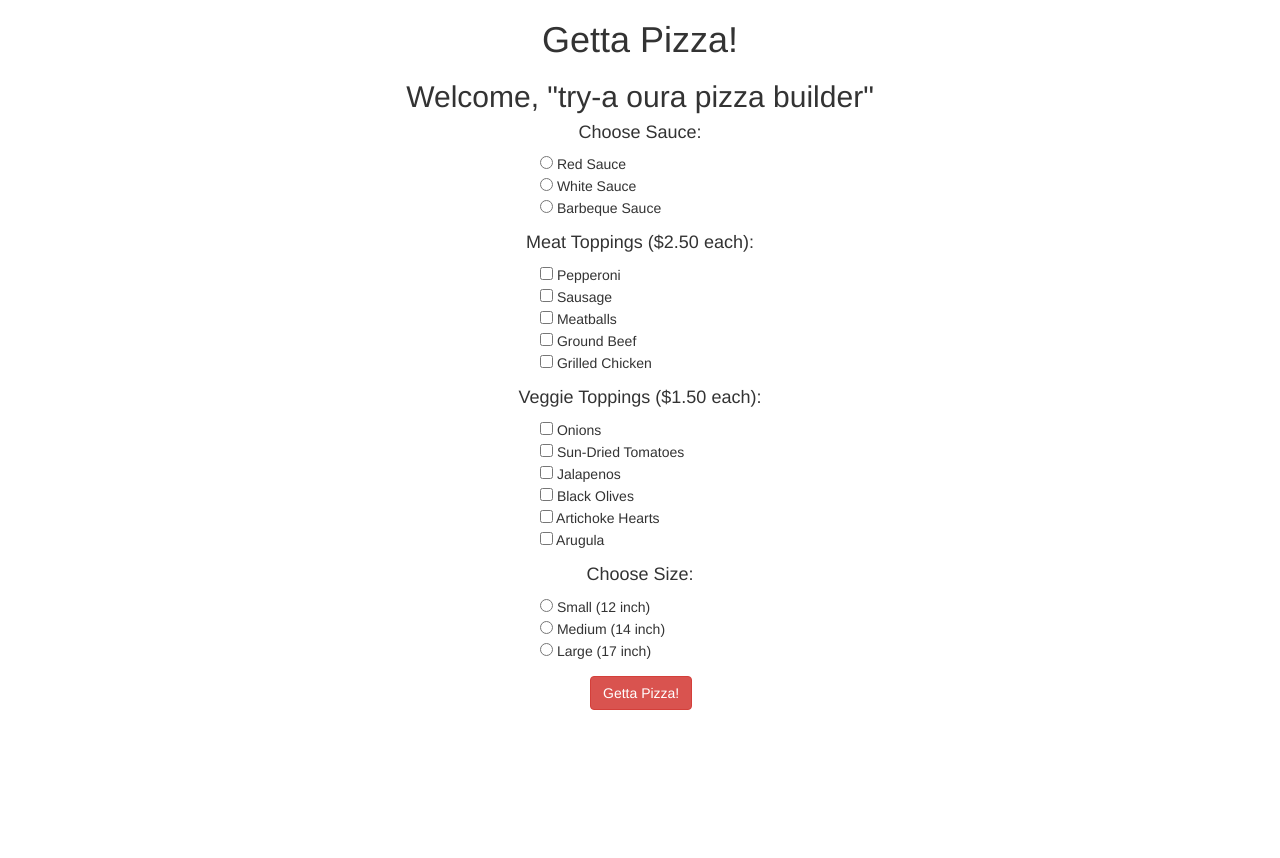
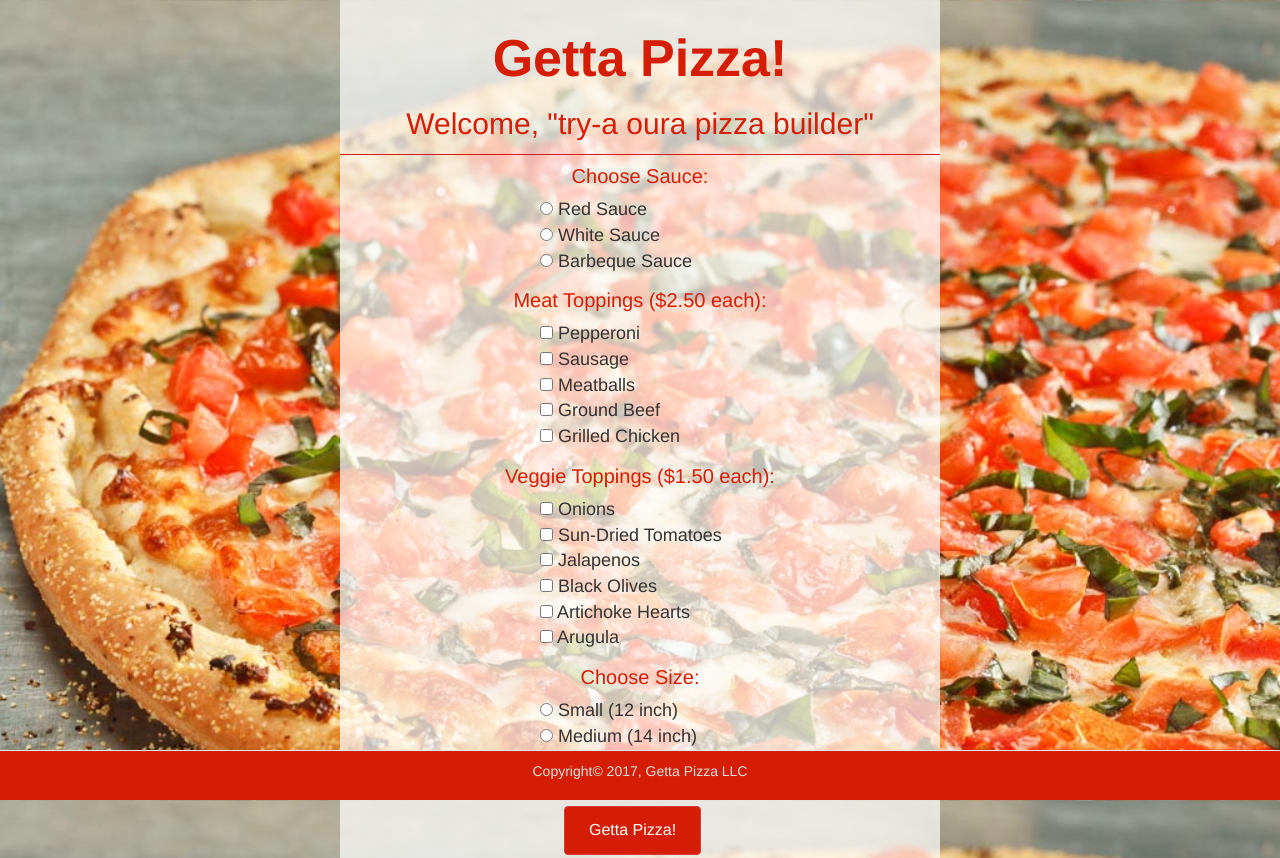
Before and after one commit to mckenro/pizza, a plain HTML site: page index.html in a window 1280 px wide. Shown: the top 858 px of the page. Before the commit the page ends 800 px from the top, so only its background shows below. Drawn offline with Linux system fonts and the light colour scheme.

Commit message:
add updated styles

```diff
--- a/css/styles.css
+++ b/css/styles.css
@@ -1,5 +1,56 @@
 body {
   text-align: center;
+  background: url(../img/pizza.jpg) no-repeat center center fixed;
+  background-size: cover;
+}
+
+h1 {
+  font-size: 52px;
+  font-weight: bold;
+}
+
+h2, h4 {
+  font-weight: 200;
+}
+
+h1, h2, h3, h4 {
+  color: #D41D03;
+}
+
+h2 {
+  padding-bottom: 14px;
+  border-bottom: 1px solid #D41D03;
+}
+
+.reveal {
+  width: 100%;
+}
+
+.reveal h3 {
+  color: #D41D03;
+}
+
+.reveal h4 {
+  font-size: 20px;
+  color: #333333;
+}
+
+#orderTotal h3 {
+  font-size: 46px;
+}
+
+.navbar {
+  height: 20px;
+  background-color: #D41D03;
+}
+
+.navbar p {
+  color: #DEDEDE;
+  padding-top: 10px;
+}
+
+button {
+  background-color: #D41D03;
 }
 
 form {
@@ -8,13 +59,40 @@ form {
 }
 
 form h4 {
+  font-size: 20px;
   text-align: center;
   margin-left: -100px;
 }
 
 button {
   text-align: center;
-  margin-left: 50px;
+  margin-top: 16px;
+  margin-left: 24px;
+}
+
+.btn-danger:hover {
+  color: #D41D03;
+  background-color: #ABCA24;
+}
+
+.btn-danger {
+  font-size: 16px;
+  padding: 12px 24px;
+  background-color: #D41D03;
+}
+
+.form-group {
+  font-size: 18px;
+}
+
+.content{
+  margin-left: auto;
+  margin-right: auto;
+  width: 600px;
+  height: 100vh;
+  background:rgba(255,255,255,0.7);
+  padding-top: 10px;
+  padding-bottom: 1000px;
 }
 
 .pizzaBuilder {
--- a/index.html
+++ b/index.html
@@ -9,13 +9,14 @@
   </head>
   <body>
     <div class="container-fluid">
+      <div class="content">
         <h1>Getta Pizza!</h1>
         <h2 class="pizzaChoices">Welcome, "try-a oura pizza builder"</h2>
         <div class="pizzaBuilder">
           <form id="pizzaChoices">
             <div class="form-group">
               <h4>Choose Sauce:</h4>
-          <input type="radio" name="sauce" value="Red Sauce" class="input"> Red Sauce<br>
+              <input type="radio" name="sauce" value="Red Sauce"> Red Sauce<br>
               <input type="radio" name="sauce" value="White Sauce"> White Sauce<br>
               <input type="radio" name="sauce" value="Barbeque Sauce"> Barbeque Sauce<br>
             </div>
@@ -44,6 +45,7 @@
             </div>
            <button type="submit" class="btn btn-danger">Getta Pizza!</button>
           </form>
+          <div class="reveal">
             <div id="sauce">
               <h1>Thanks for your order!</h1>
               <h2>Here's a summary of your pizza.</h2>
@@ -60,9 +62,16 @@
               <h3>Your Size:</h3>
             </div>
             <div id="orderTotal">
-        <h3>Order Total:</h3>
+              <h2>Order Total:</h2>
+            </div>
+          </div>
         </div>
       </div>
     </div><!--end container-->
+    <nav class="navbar navbar-default navbar-fixed-bottom">
+      <div class="container">
+        <p>Copyright© 2017, Getta Pizza LLC</p>
+      </div>
+    </nav>
   </body>
 </html>
```
Also changed, not shown: 1 other file. Lines whose indentation alone changed are shown as unchanged.
